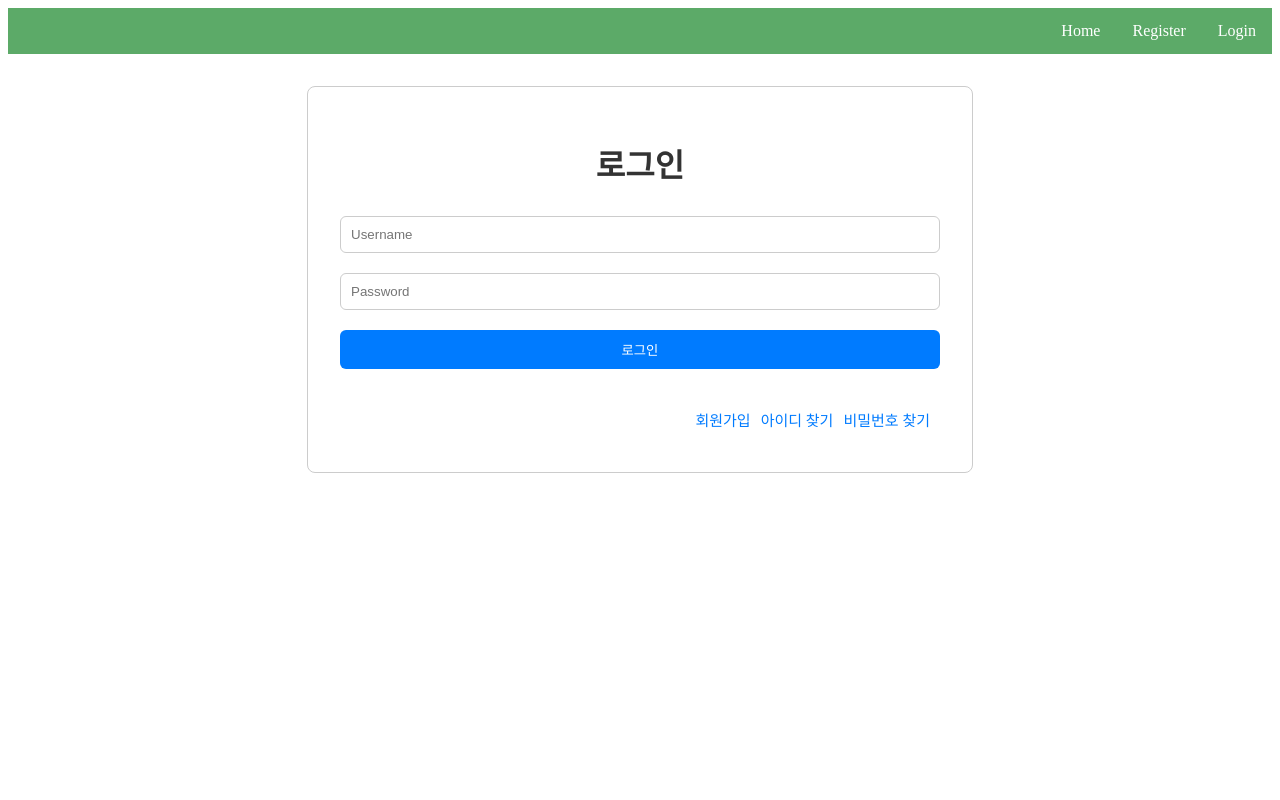
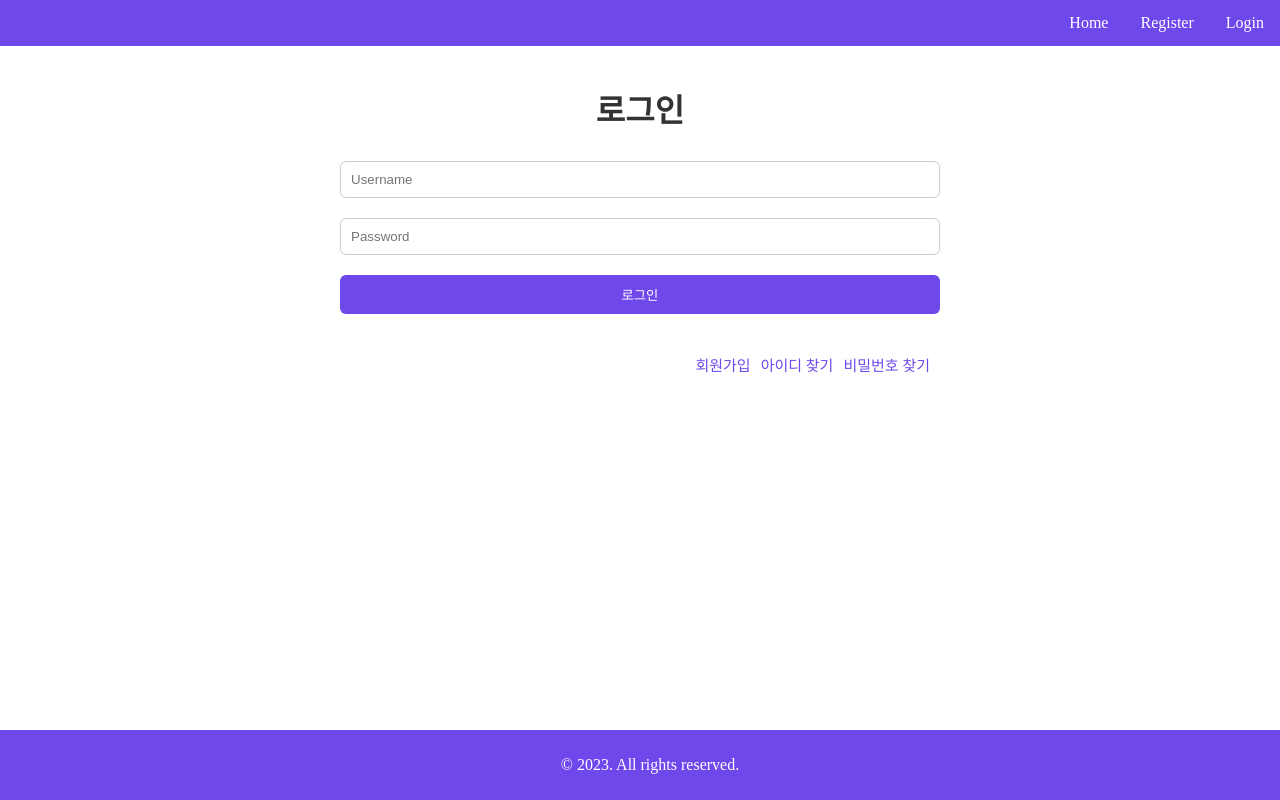
Before and after one commit to anc5557/Diary, a React (Create React App) app in the folder frontend/: page /auth/login in a window 1280 px wide. Built offline with nearby package versions, Linux system fonts and the light colour scheme.

Commit message:
Update styling for login, registration, and navbar components

```diff
--- a/frontend/src/App.css
+++ b/frontend/src/App.css
@@ -40,16 +40,21 @@
 .about-container,
 .calendar-container,
 .register-container,
-.login-container{
+.login-container,
+.myinfo-container{
   max-width: 600px;
   margin: 2rem auto;
   padding: 2rem;
-  border: 1px solid #ccc;
+
   border-radius: 8px;
 }
 
 
-/* 입력 필드 스타일링 */
+.register-form{
+  max-width: 600px;
+  padding: 0 32px 0 32px;
+}
+
 .register-input,
 .register-button {
   width: 100%;
@@ -62,7 +67,7 @@
 
 /* 버튼 스타일링 */
 .register-button{
-  background-color: #007bff;
+  background-color: #6f48eb;
   color: white;
   border: none;
   cursor: pointer;
@@ -70,7 +75,7 @@
 }
 
 .register-button:hover {
-  background-color: #0056b3;
+  background-color: #3f1db0;
 }
 
 
@@ -87,7 +92,7 @@
 
 /* 로그인 버튼 */
 .login-button {
-  background-color: #007bff;
+  background-color: #6f48eb;
   color: white;
   border: none;
   cursor: pointer;
@@ -103,7 +108,7 @@
 
 /* 로그인 버튼 마우스 오버 */
 .login-button:hover {
-  background-color: #0056b3;
+  background-color: #3f1db0;
 }
 
 .link-group {
@@ -116,7 +121,7 @@
 .login-id-find-link,
 .login-forgot-password-link,
 .login-register-link {
-  color: #007bff;
+  color: #6f48eb;
   text-decoration: none;
   font-size: 15px;
   margin: 10px 10px 10px 0;
@@ -131,11 +136,15 @@
 }
 
 /* 네비게이션 바 */
-.navbar {
-  background-color: #5caa68;
+.navbar{
+  background-color: #6f48eb;
   overflow: hidden;
   display: flex;
   justify-content: flex-end;
+  width: 100%; /* 추가 */
+  position: fixed;
+  left: 0;
+  top: 0;
 }
 
 /* 네비게이션 바 링크 및 버튼 */
@@ -154,8 +163,20 @@
 
 /* 네비게이션 바 링크 및 버튼 마우스 오버 */
 .navbar-link:hover, .navbar button:hover {
-  background-color: #f2f2f2;
+  background-color: #ffffff;
   color: black;
+}
+
+.footer{
+  background-color: #6f48eb;
+  color: white;
+  text-align: center;
+  padding: 10px;
+  margin-top: 20px;
+  position: fixed;
+  left: 0;
+  bottom: 0;
+  width: 100%;
 }
 
 /* about-title */
@@ -189,14 +210,6 @@
   padding: 0; /* 왼쪽 패딩을 제거하여 정렬을 맞춤 */
 }
 
-.myinfo-container {
-  max-width: 600px;
-  margin: 2rem auto;
-  padding: 2rem;
-  border: 1px solid #ccc;
-  border-radius: 8px;
-}
-
 .myinfo-title {
   text-align: center;
   margin-bottom: 2rem;
@@ -227,7 +240,7 @@
   margin-top: 2rem;
   font-size: 1rem;
   color: #fff;
-  background-color: #007bff;
+  background-color: #6f48eb;
   border: none;
   border-radius: 5px;
   cursor: pointer;
--- a/frontend/src/App.js
+++ b/frontend/src/App.js
@@ -13,8 +13,10 @@ import About from './About';
 import Calendar from './Calendar';
 import MyInfo from './MyInfo';
 import UpdateInfo from './UpdateInfo';
+import Footer from './Footer';
 import './App.css';
 import 'react-toastify/dist/ReactToastify.css';
+import React from 'react';
 
 function App() {
   const dispatch = useDispatch();
@@ -50,6 +52,7 @@ function App() {
           />
         </Routes>
         <ToastContainer />
+        <Footer />
       </div>
     </Router>
   );
```
